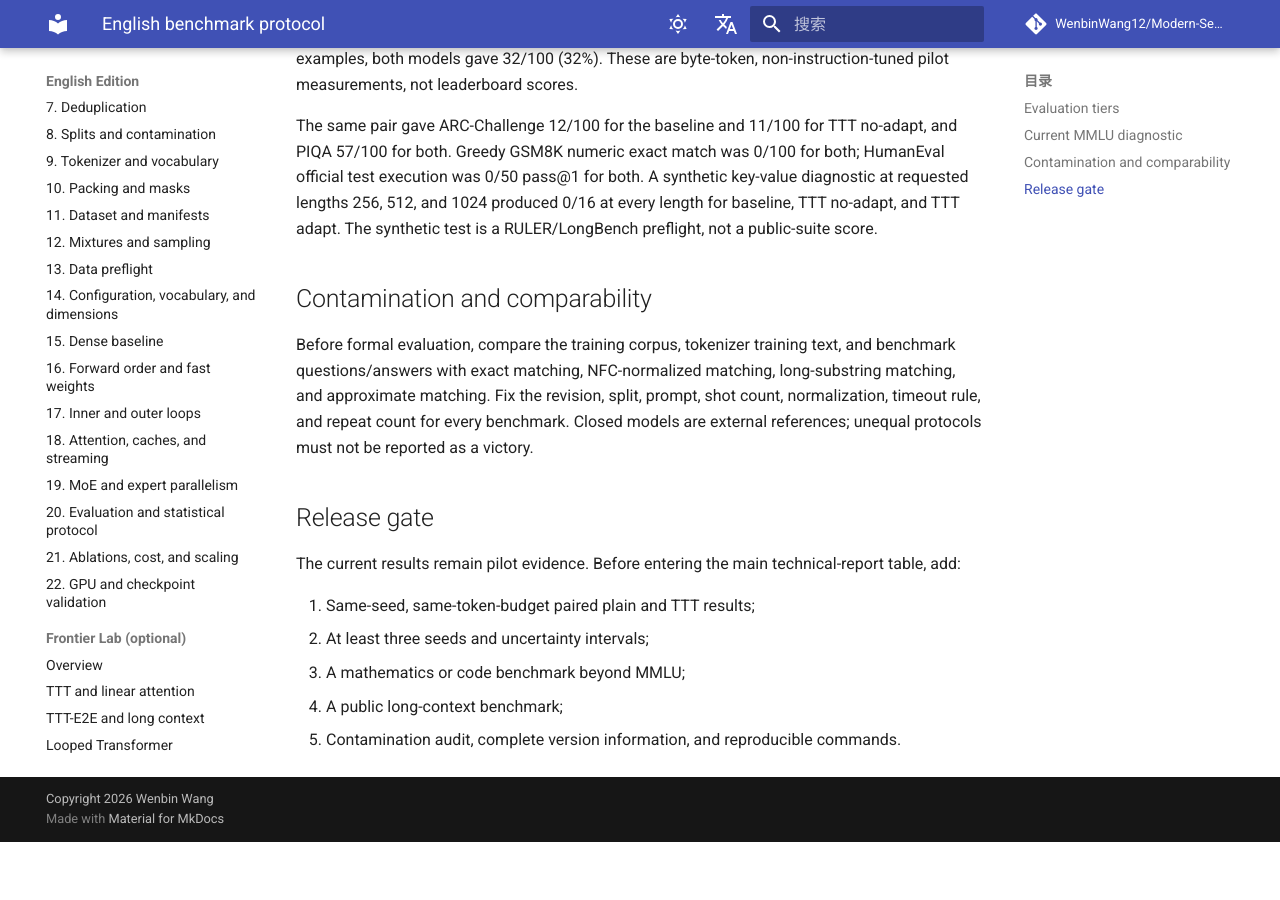
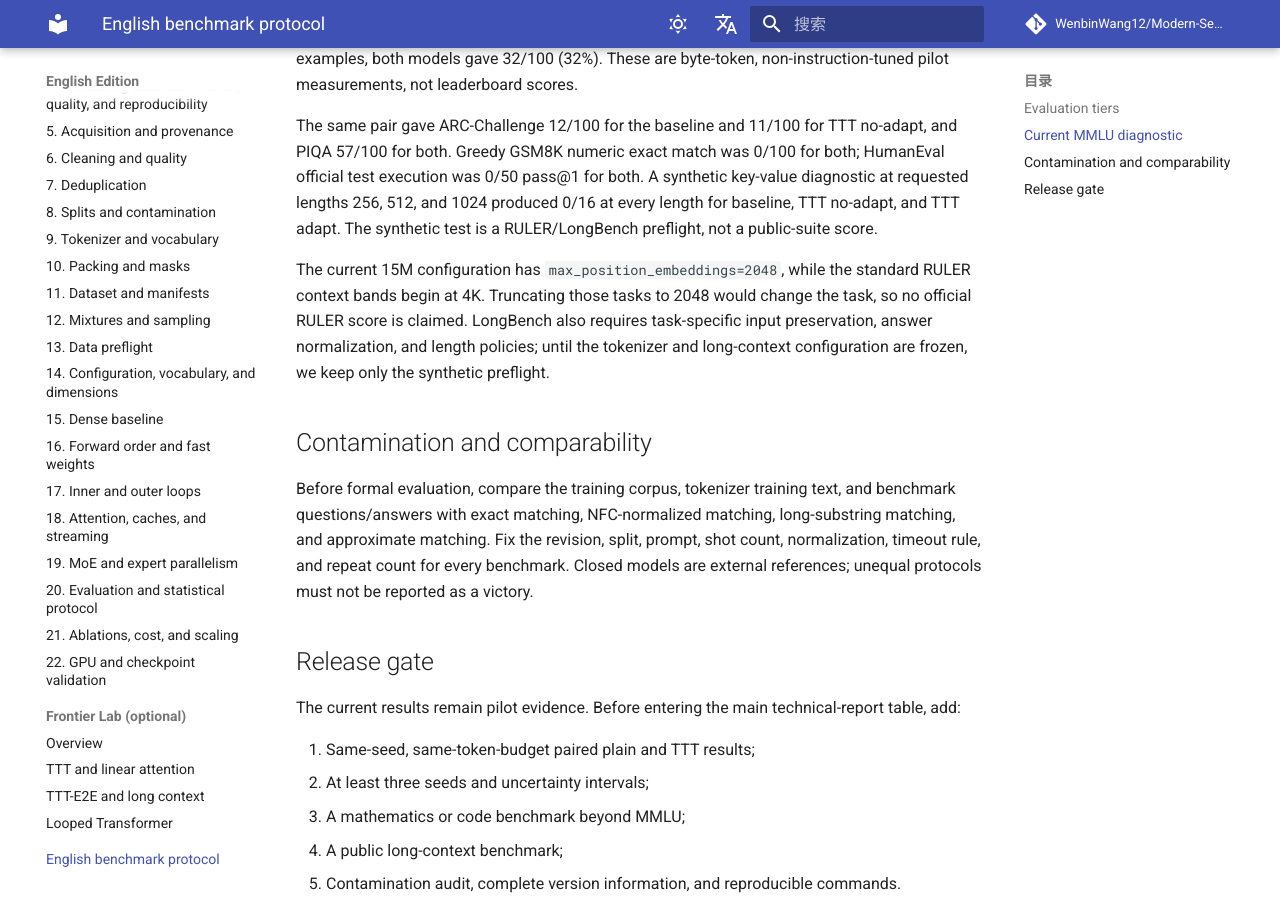
Before and after one commit to WenbinWang12/Modern-Sequence-Models-from-Scratch, an MkDocs documentation site: the page built from docs/reports/benchmark_protocol_en.md, in a window 1280 px wide and 900 px high, scrolled down 2054 px. Built offline with MkDocs 1.6.1 and Material for MkDocs 9.7.7, drawn with Linux system fonts in a browser that asks for light colours; comment, search, counter and statistics services are not loaded; before the commit the page ends 2896 px from its top, so only the background shows below that.

Commit message:
Explain long benchmark context limits

```diff
--- a/docs/reports/benchmark_protocol_en.md
+++ b/docs/reports/benchmark_protocol_en.md
@@ -58,6 +58,8 @@ On the H200 15M mixture pair, the five-subject MMLU subset gave 116/392 (29.59%)
 
 The same pair gave ARC-Challenge 12/100 for the baseline and 11/100 for TTT no-adapt, and PIQA 57/100 for both. Greedy GSM8K numeric exact match was 0/100 for both; HumanEval official test execution was 0/50 pass@1 for both. A synthetic key-value diagnostic at requested lengths 256, 512, and 1024 produced 0/16 at every length for baseline, TTT no-adapt, and TTT adapt. The synthetic test is a RULER/LongBench preflight, not a public-suite score.
 
+The current 15M configuration has `max_position_embeddings=2048`, while the standard RULER context bands begin at 4K. Truncating those tasks to 2048 would change the task, so no official RULER score is claimed. LongBench also requires task-specific input preservation, answer normalization, and length policies; until the tokenizer and long-context configuration are frozen, we keep only the synthetic preflight.
+
 ## Contamination and comparability
 
 Before formal evaluation, compare the training corpus, tokenizer training text, and benchmark questions/answers with exact matching, NFC-normalized matching, long-substring matching, and approximate matching. Fix the revision, split, prompt, shot count, normalization, timeout rule, and repeat count for every benchmark. Closed models are external references; unequal protocols must not be reported as a victory.
```
Also changed, not shown: docs/reports/benchmark_protocol.md (+2 -0 lines).
